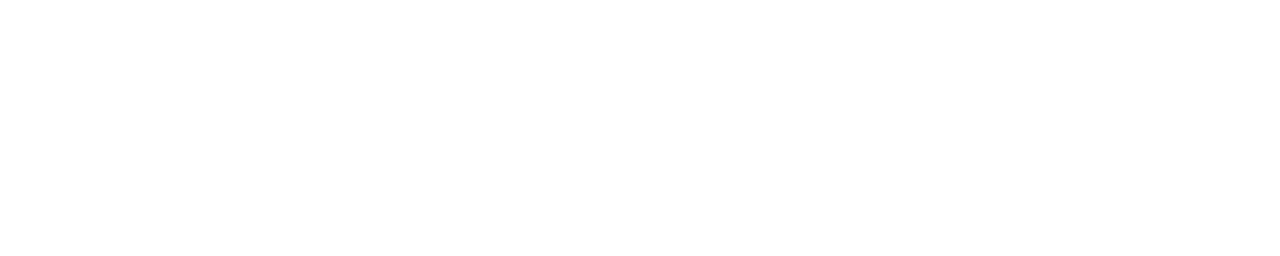
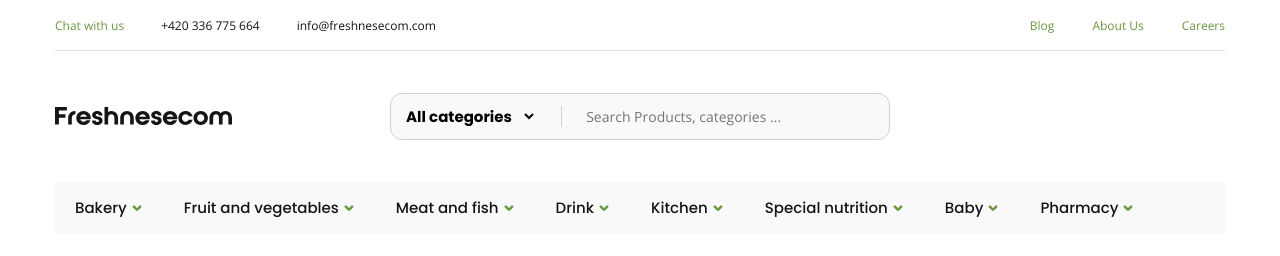
Before and after one commit to IqboljonAbdumalikov/freshnesecom-e-commerce, a plain HTML site: page index.html in a window 1280 px wide. Drawn offline with Linux system fonts and the light colour scheme.

Commit message:
Add site-header__bottom styles.

```diff
--- a/css/styles.css
+++ b/css/styles.css
@@ -1,35 +1,264 @@
 @font-face {
-    font-family: 'Poppins';
-    src: url('Poppins-Bold.woff2') format('woff2'),
-        url('Poppins-Bold.woff') format('woff');
+    font-family: "Poppins";
+    src: url("../fonts/Poppins-Bold.woff2") format("woff2"),
+         url("../fonts/Poppins-Bold.woff") format("woff");
     font-weight: bold;
     font-style: normal;
     font-display: swap;
 }
 
 @font-face {
-    font-family: 'Poppins';
-    src: url('Poppins-SemiBold.woff2') format('woff2'),
-        url('Poppins-SemiBold.woff') format('woff');
+    font-family: "Poppins";
+    src: url("../fonts/Poppins-SemiBold.woff2") format("woff2"),
+         url("../fonts/Poppins-SemiBold.woff") format("woff");
     font-weight: 600;
     font-style: normal;
     font-display: swap;
 }
 
 @font-face {
-    font-family: 'Poppins';
-    src: url('Poppins-Medium.woff2') format('woff2'),
-        url('Poppins-Medium.woff') format('woff');
+    font-family: "Poppins";
+    src: url("../fonts/Poppins-Medium.woff2") format("woff2"),
+        url("../fonts/Poppins-Medium.woff") format("woff");
     font-weight: 500;
     font-style: normal;
     font-display: swap;
 }
 
 @font-face {
-    font-family: 'Open Sans';
-    src: url('OpenSans-Regular.woff2') format('woff2'),
-        url('OpenSans-Regular.woff') format('woff');
+    font-family: "Open Sans";
+    src: url("../fonts/OpenSans-Regular.woff2") format("woff2"),
+         url("../fonts/OpenSans-Regular.woff") format("woff");
     font-weight: normal;
     font-style: normal;
     font-display: swap;
 }
+
+/* #BOX-SIZING */
+html {
+  box-sizing: border-box;
+  scroll-behavior: smooth;
+}
+h1, h2, h3 {
+  margin: 0;
+}
+
+*,
+*::before,
+*::after {
+  box-sizing: inherit;
+  margin: 0;
+}
+/**:focus {
+  outline: none;
+  box-shadow: 0 0 0 4px rgba(42, 80, 147, 0.4);
+  border-radius: 1px;
+}*/
+
+/* #GLOBAL-STYLES */
+body {
+
+}
+
+/* VISUALLY HIDING CODE */
+
+.visually-hidden {
+  position: absolute;
+  width: 1px;
+  height: 1px;
+  margin: -1px;
+  border: 0;
+  padding: 0;
+  clip: rect(0 0 0 0);
+  overflow: hidden;
+}
+
+/* CONTAINER */
+.container {
+  max-width: 1210px;
+  padding-left: 20px;
+  padding-right: 20px;
+  margin-left: auto;
+  margin-right: auto;
+}
+:root {
+    --font-family-open-sans: "Open Sans", "Arial", sans-serif;
+    --font-family-poppins: "Poppins", "Arial", sans-serif;
+    --text-color: #6a983c;
+    --default-color: #151515;
+}
+/*SITE-HEADER*/
+.sitenav {
+    display: flex;
+    align-items: center;
+    justify-content: space-between;
+    padding-top: 16px;
+    padding-bottom: 16px;
+    border-bottom: 1px solid rgba(21, 21, 21, 15%);
+}
+.sitenav a {
+    font-family: "Open Sans", "Arial", sans-serif;
+    font-size: 12px;
+    line-height: 16px;
+    text-decoration: none;
+}
+.sitenav a:hover {
+    text-decoration: underline;
+}
+.sitenav__button {
+    display: inline-block;
+    margin-right: 33px;
+    white-space: nowrap;
+    color: var(--default-color);
+}
+.sitenav__button:first-child {
+    color: var(--text-color);
+}
+.sitenav__list {
+    display: flex;
+    align-items: center;
+    padding: 0;
+    margin: 0;
+    list-style-type: none;
+}
+.sitenav__item {
+    margin-left: 38px;
+}
+.sitenav__link {
+    color: var(--text-color);
+}
+.logo {
+    margin-right: 158px;
+}
+.logo__img {
+    display: block;
+}
+
+.site-header__middle {
+    display: flex;
+    align-items: center;
+    padding-top: 40px;
+    padding-bottom: 40px;
+}
+.form {
+    display: flex;
+    align-items: center;
+    width: 500px;
+    background-color: #f9f9f9;
+    border: 1px solid #d1d1d1;
+    border-radius: 12px;
+    margin-right: 247px;
+    padding: 11px;
+}
+.form__select {
+    background-color: transparent;
+    font-family: var(--font-family-poppins);
+    display: flex;
+    align-items: center;
+    -moz-appearance: none;
+    text-indent: 0.01px;
+    text-overflow: '';
+    border: none;
+    font-weight: 700;
+    font-size: 15px;
+    line-height: 22px;
+    width: 30%;
+    margin-right: 10px;
+    font-weight: 700;
+    margin-right: 24px;
+}
+option {
+    font-family: var(--font-family-poppins);
+}
+.form__select:after {
+    background-image: url("../images/arrow-bottom.svg");
+    background-size: 16px 16px;
+    background-repeat: no-repeat;
+    background-position: center center;
+    width: 16px 16px;
+    content: "";
+
+}
+.form__input {
+    font-family: var(--font-family-open-sans);
+    background-color: transparent;
+    font-size: 14px;
+    line-height: 19px;
+    border: none;
+    flex-grow: 1;
+    padding-left: 24px;
+    border-left: 1px solid #d1d1d1;
+    width: 70%;
+}
+.site-header__bottom {
+    background-color: #f9f9f9;
+    padding-top: 16px;
+    padding-bottom: 16px;
+}
+.site-header__bottom__list {
+    display: flex;
+    align-items: center;
+    padding: 0;
+    margin: 0;
+    list-style-type: none;
+}
+.item {
+    position: relative;
+    font-family: var(--font-family-poppins);
+    margin: 0 20px;
+}
+.item:first-child {
+    margin-left: 0;
+}
+.item:last-child {
+    margin-right: 0;
+}
+.item:hover .dropdown-menu {
+    display: block;
+}
+.desc {
+    display: flex;
+    font-weight: 500;
+    align-items: center;
+    font-size: 15px;
+    line-height: 22px;
+    color: var(--default-color);
+    text-decoration: none;
+}
+.desc:after {
+    background-image: url("../images/arrow-bottom.svg");
+    background-repeat: no-repeat;
+    background-size: contain;
+    width: 12px;
+    height: 6px;
+    content: "";
+    margin-left: 5px;
+    transition: transform 0.3s ease;
+}
+.item:hover .desc:after {
+    transform: rotate(180deg);
+
+}
+.dropdown-menu {
+    display: none;
+    position: absolute;
+    top: 0;
+    z-index: 5;
+    transform: translateY(20px);
+    background-color: #fff;
+    list-style-type: none;
+    padding: 24px;
+    box-shadow: 0px 5px 30px rgba(0, 0, 0, 0.1);
+    border-radius: 5px;
+}
+.dropdown-menu a {
+    display: block;
+    text-decoration: none;
+    color: #2d2e40;
+    font-weight: 400;
+    line-height: 33px;
+    white-space: nowrap;
+}
+.dropdown-menu a:hover {
+    text-decoration: underline;
+}
--- a/index.html
+++ b/index.html
@@ -0,0 +1,143 @@
+<!DOCTYPE html>
+<html lang="en">
+<head>
+	<meta charset="UTF-8">
+	<meta name="viewport" content="width=device-width, initial-scale=1.0">
+	<link rel="stylesheet" href="./css/normalize.min.css">
+	<link rel="stylesheet" href="./css/styles.css">
+	<title>Freshnesecom | Fresh food</title>
+</head>
+<body>
+	<header class="site-header">
+		<div class="container">
+
+			<nav class="sitenav">
+
+				<div class="sitenav__buttons">
+					<a class="sitenav__button" href="#">Chat with us</a>
+					<a class="sitenav__button" href="tel:+420336775664">+420 336 775 664</a>
+					<a class="sitenav__button" href="mailto:info@freshnesecom.com">info@freshnesecom.com</a>
+				</div>
+
+
+				<ul class="sitenav__list">
+					<li class="sitenav__item">
+						<a class="sitenav__link" href="#">Blog</a>
+					</li>
+					<li class="sitenav__item">
+						<a class="sitenav__link" href="#">About Us</a>
+					</li>
+					<li class="sitenav__item">
+						<a class="sitenav__link" href="#">Careers</a>
+					</li>
+
+				</ul>
+			</nav>
+
+			<div class="site-header__middle ">
+
+				<a class="site-header__link logo" href="#">
+					<img class="logo__img" src="./images/site-header-logo.svg" alt="Freshenese site logo" width="177" height="50">
+				</a>
+
+				<form class="form">
+
+					<label class="visually-hidden" for="categories"></label>
+					<select class="form__select" name="" id="categories">
+						<option value="">All categories</option>
+						<option value="meat">Meat</option>
+					</select>
+
+					<label class="visually-hidden" for="input--search">Search </label>
+					<input class="form__input" type="text" id="input--search" name="search" placeholder="Search Products, categories ..." required>
+
+				</form>
+
+			</div>
+
+
+			<div class="site-header__bottom">
+				<div class="container">
+
+
+					<ul class="site-header__bottom__list">
+						<li class="item">
+							<a class="desc"href="/">Bakery</a>
+							<ul class="dropdown-menu">
+								<li><a href="blank.html">Bread</a></li>
+								<li><a href="blank.html">Cake</a></li>
+								<li><a href="blank.html">Pancake</a></li>
+								<li><a href="blank.html">Content</a></li>
+							</ul>
+						</li>
+						<li class="item">
+							<a class="desc"href="/">Fruit and vegetables</a>
+							<ul class="dropdown-menu">
+								<li><a href="blank.html">Bread</a></li>
+								<li><a href="blank.html">Cake</a></li>
+								<li><a href="blank.html">Pancake</a></li>
+								<li><a href="blank.html">Content</a></li>
+							</ul>
+						</li>
+						<li class="item">
+							<a class="desc"href="/">Meat and fish</a>
+							<ul class="dropdown-menu">
+								<li><a href="blank.html">Bread</a></li>
+								<li><a href="blank.html">Cake</a></li>
+								<li><a href="blank.html">Pancake</a></li>
+								<li><a href="blank.html">Content</a></li>
+							</ul>
+						</li>
+						<li class="item">
+							<a class="desc"href="/">Drink</a>
+							<ul class="dropdown-menu">
+								<li><a href="blank.html">Bread</a></li>
+								<li><a href="blank.html">Cake</a></li>
+								<li><a href="blank.html">Pancake</a></li>
+								<li><a href="blank.html">Content</a></li>
+							</ul>
+						</li>
+						<li class="item">
+							<a class="desc"href="/">Kitchen</a>
+							<ul class="dropdown-menu">
+								<li><a href="blank.html">Bread</a></li>
+								<li><a href="blank.html">Cake</a></li>
+								<li><a href="blank.html">Pancake</a></li>
+								<li><a href="blank.html">Content</a></li>
+							</ul>
+						</li>
+						<li class="item">
+							<a class="desc"href="/">Special nutrition</a>
+							<ul class="dropdown-menu">
+								<li><a href="blank.html">Bread</a></li>
+								<li><a href="blank.html">Cake</a></li>
+								<li><a href="blank.html">Pancake</a></li>
+								<li><a href="blank.html">Content</a></li>
+							</ul>
+						</li>
+						<li class="item">
+							<a class="desc"href="/">Baby</a>
+							<ul class="dropdown-menu">
+								<li><a href="blank.html">Bread</a></li>
+								<li><a href="blank.html">Cake</a></li>
+								<li><a href="blank.html">Pancake</a></li>
+								<li><a href="blank.html">Content</a></li>
+							</ul>
+						</li>
+						<li class="item">
+							<a class="desc"href="/">Pharmacy</a>
+							<ul class="dropdown-menu">
+								<li><a href="blank.html">Bread</a></li>
+								<li><a href="blank.html">Cake</a></li>
+								<li><a href="blank.html">Pancake</a></li>
+								<li><a href="blank.html">Content</a></li>
+							</ul>
+						</li>
+
+					</ul>
+				</div>
+			</div>
+		</div>
+	</header>
+</body>
+</html>
```
